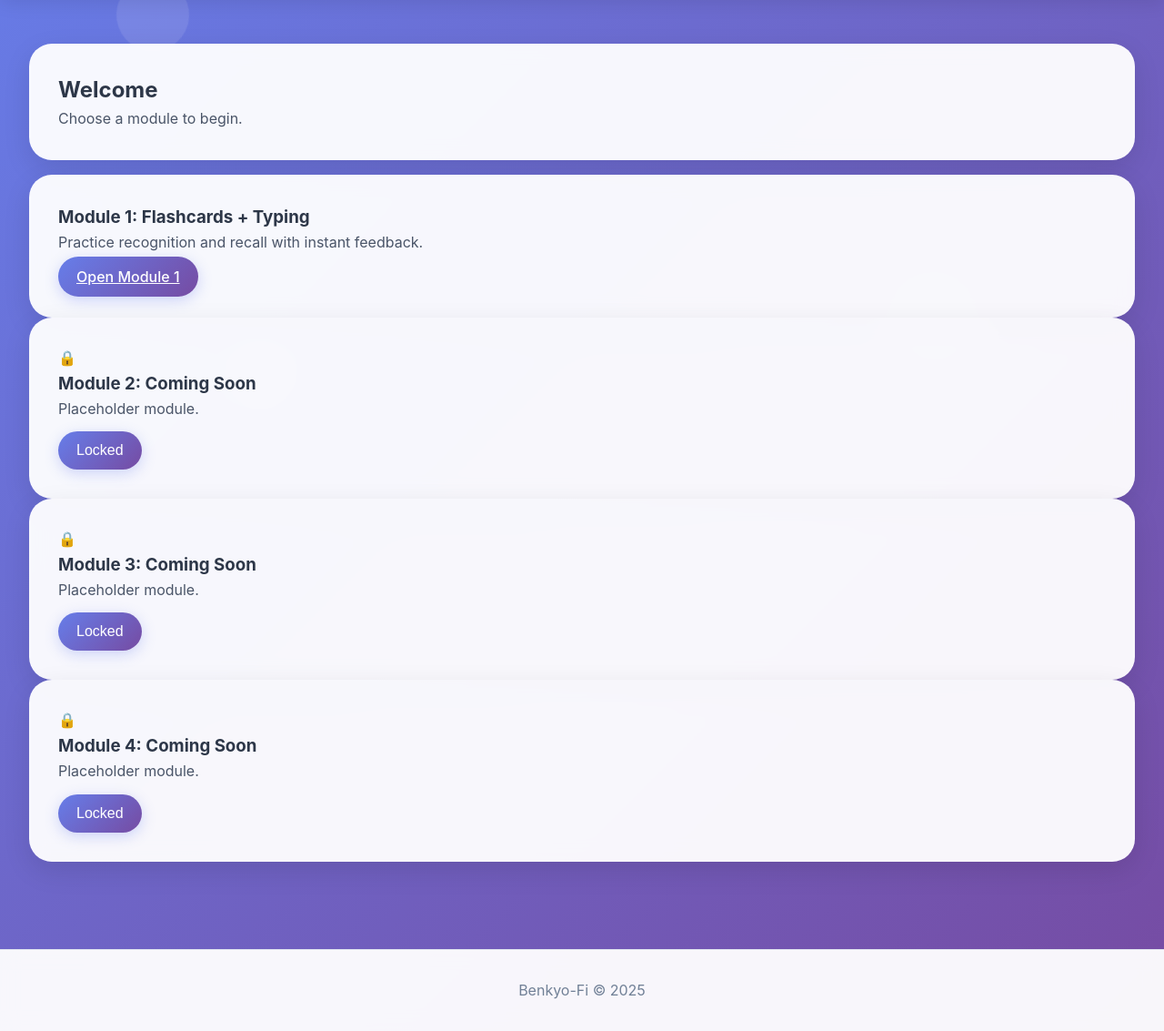
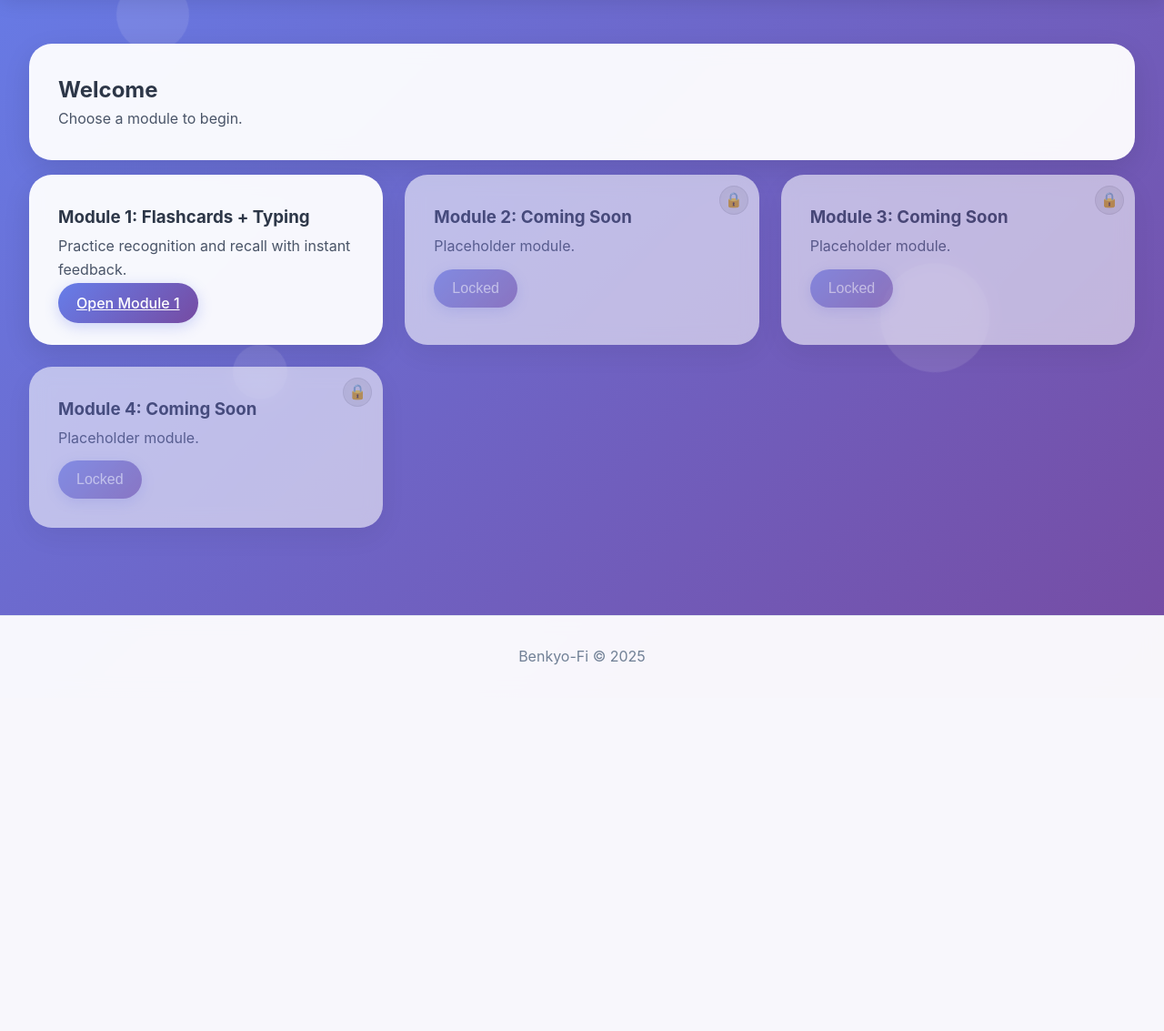
Before and after one commit to rfelixmg/benky-fy, a Flask app: page /home in a window 1280 px wide. Shown: the part 182-1315 px from the top of the page at 91% size. After the commit the page ends 913 px from the top, so only its background shows below. Run offline with Flask 3, Linux system fonts and the light colour scheme.

Commit message:
working fine at the moment

```diff
--- a/app/static/css/style.css
+++ b/app/static/css/style.css
@@ -145,6 +145,28 @@ body {
 .result.correct { background: rgba(72,187,120,0.1); border: 1px solid #48bb78; }
 .result.incorrect { background: rgba(245,101,101,0.1); border: 1px solid #f56565; }
 
+/* Home modules grid */
+.module-grid {
+	display: grid;
+	grid-template-columns: repeat(auto-fit, minmax(320px, 1fr));
+	gap: 1.5rem;
+}
+
+.module-card { position: relative; overflow: hidden; }
+.module-card__title { margin-bottom: .25rem; }
+.module-card__badge {
+	position: absolute;
+	top: 12px;
+	right: 12px;
+	background: rgba(0,0,0,0.1);
+	border: 1px solid rgba(0,0,0,0.08);
+	backdrop-filter: blur(6px);
+	width: 32px; height: 32px; border-radius: 999px;
+	display: grid; place-items: center;
+}
+.module-card--locked { opacity: .6; }
+.module-card--locked .btn { opacity: .7; cursor: not-allowed; }
+
 /* Footer */
 .footer {
 	background: rgba(255, 255, 255, 0.95);
```
